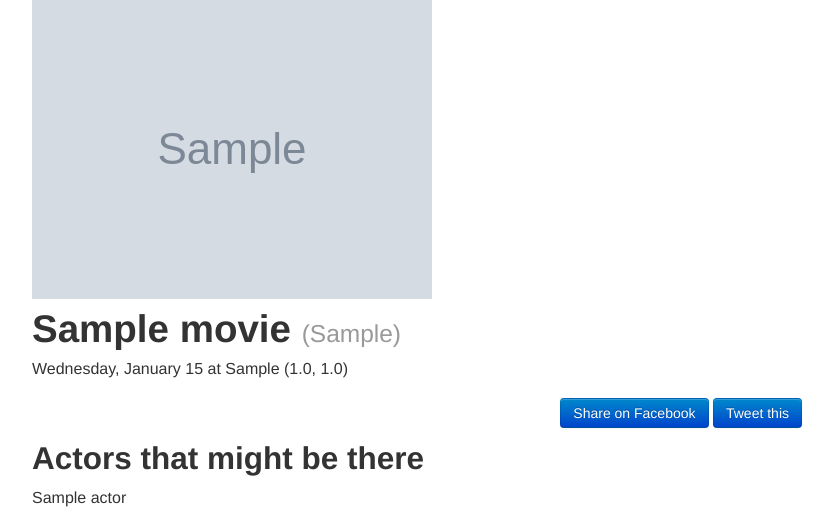
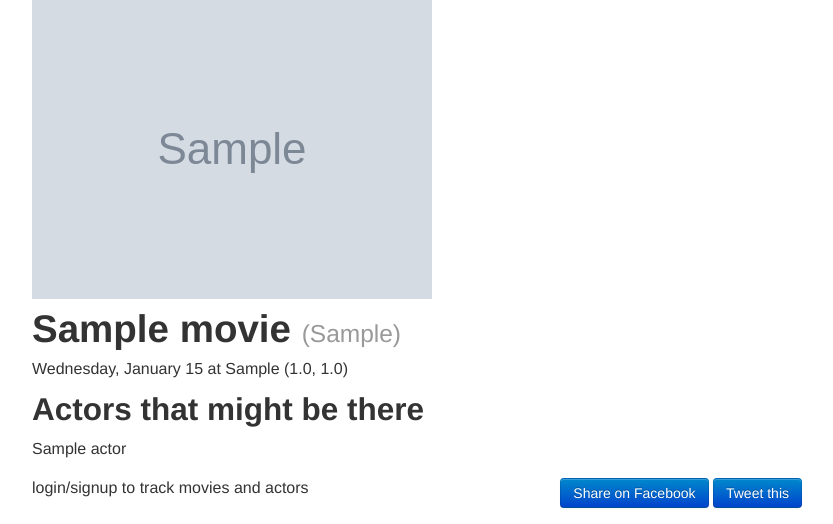
Before and after one commit to jaredp/PurplePoster, a Django app: page /poster/1/ in a window 1280 px wide. Shown: the part 562-1086 px from the top of the page, without its empty margins (423-1256 px from the left). Run offline with Django 3.2, Linux system fonts and the light colour scheme; tables that the repository leaves empty hold one stand-in row (values such as "Sample post"); grey boxes marked "Sample" are stand-in pictures; some libraries are stand-ins or nearby versions.

Commit message:
added track movie button to poster pages

```diff
--- a/PurplePoster/EventManager/models.py
+++ b/PurplePoster/EventManager/models.py
@@ -174,3 +174,5 @@ def getUserPreference(user):
 		up.user = user
 		up.save()
 		return up
+
+User.getPreference = getUserPreference
--- a/PurplePoster/EventManager/static/base.css
+++ b/PurplePoster/EventManager/static/base.css
@@ -10,7 +10,6 @@
 
 .share-links {
 	margin-top: 1.2em;
-	text-align: right;
 }
 
 .current-location-placeholder::-webkit-input-placeholder {
--- a/PurplePoster/EventManager/templates/base.html
+++ b/PurplePoster/EventManager/templates/base.html
@@ -91,9 +91,9 @@
 				<div class="row-fluid" id="login-and-search-bar">
 					<div class="span6" id="login-bar">
 						{% if user.is_authenticated %}
-						{{ user.username }} | <a href="/user/">manage alerts</a> | <a href="/logout/">logout</a>
+						{{ user.username }} | <a href="/user/">manage alerts</a> | <a href="logout/">logout</a>
 						{% else %}
-						<a href="/login/">login</a> | <a href="/signup/">signup</a>
+						<a href="login/">login</a> | <a href="/signup/">signup</a>
 						{% endif %}
 					</div>
 					<div class="span6">
--- a/PurplePoster/EventManager/templates/poster-detail.html
+++ b/PurplePoster/EventManager/templates/poster-detail.html
@@ -9,20 +9,6 @@
 
 {% include "poster-summary.html" %}
 
-<div class="row-fluid share-links">
-
-<a target="blank" href="http://facebook.com/sharer.php?u=jpochtar.cs.columbia.edu/poster/{{poster.pk}}/%23main-info">
-<button class="btn btn-primary" type="button">
-Share on Facebook
-</button>
-</a>
-<a target="blank" href="http://twitter.com/share?text=See%20{{poster.movie.name}}%20filming&url=jpochtar.cs.columbia.edu/poster/{{poster.pk}}/%23main-info">
-<button class="btn btn-primary" type="button">
-Tweet this
-</button>
-</a>
-
-</div>
 
 {% if poster.movie.actor.all %}
 <div class="row-fluid" id="actors">
@@ -37,4 +23,39 @@ Tweet this
 </div>
 {% endif %}
 
+<div class="row-fluid share-links">
+	<div class="span6">
+		{% if user.is_authenticated %}
+		<form method="post" action="trackmovie/">
+			{% csrf_token %}
+			<input type="hidden" name="movie-id" value="{{ poster.movie.pk }}" />
+
+			{% if poster.movie not in request.user.getPreference.movie.objects.all %}
+			<button class="btn btn-primary" type="submit">
+			{% else %}
+			<button class="btn btn-primary disabled" type="button">
+			{% endif %}
+
+				Track this movie
+			</button>
+		</form>
+		{% else %}
+		login/signup to track movies and actors
+		{% endif %}
+	</div>
+
+	<div class="pull-right">
+		<a target="blank" href="http://facebook.com/sharer.php?u=jpochtar.cs.columbia.edu/poster/{{poster.pk}}/%23main-info">
+			<button class="btn btn-primary" type="button">
+				Share on Facebook
+			</button>
+		</a>
+		<a target="blank" href="http://twitter.com/share?text=See%20{{poster.movie.name}}%20filming&url=jpochtar.cs.columbia.edu/poster/{{poster.pk}}/%23main-info">
+			<button class="btn btn-primary" type="button">
+				Tweet this
+			</button>
+		</a>
+	</div>
+</div>
+
 {% endblock %}
--- a/PurplePoster/EventManager/urls.py
+++ b/PurplePoster/EventManager/urls.py
@@ -47,13 +47,13 @@ urlpatterns = patterns('',
 	)),
 
 
-	url(r'^login/$', 'django.contrib.auth.views.login', {
-		'template_name': 'login.html'
+	url(r'login/$', 'django.contrib.auth.views.login', {
+		'template_name': 'login.html',
 	}),
 
-	url(r'^signup/$', signup),
+	url(r'signup/$', signup),
 
-	(r'^logout/$', 'django.contrib.auth.views.logout',{'next_page': '../'}),
+	(r'logout/$', 'django.contrib.auth.views.logout',{'next_page': '../'}),
 	url(r'^accounts/profile/$', profile),
 
 	url(r'trackmovie/$', trackmovie),
```
Lines whose indentation alone changed are shown as unchanged.
